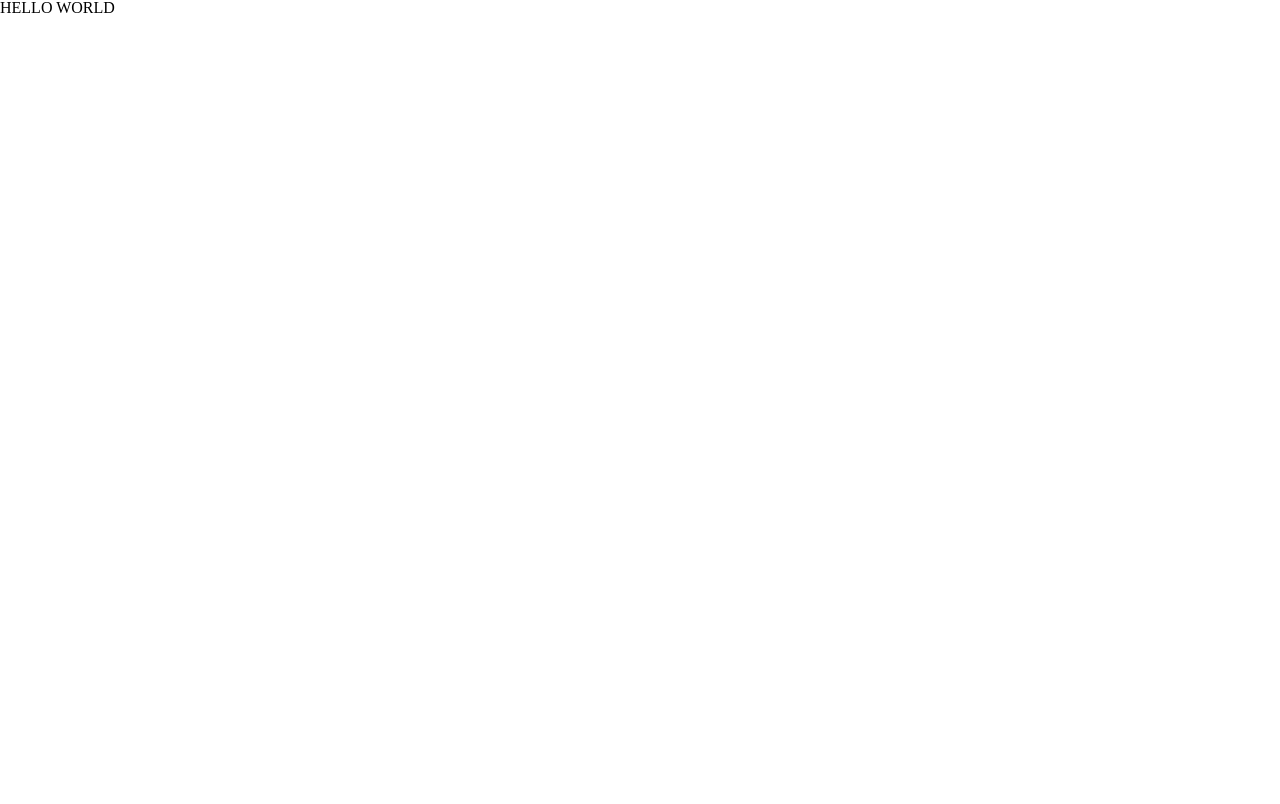
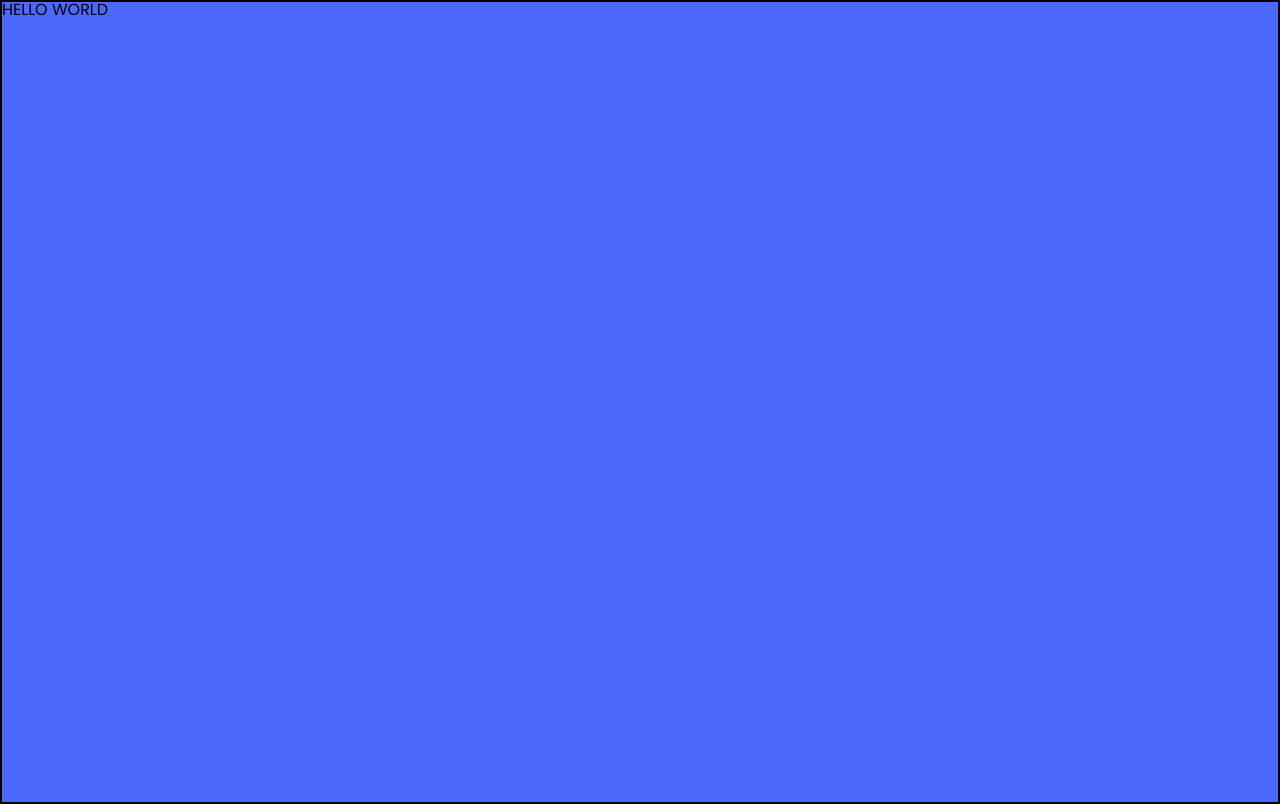
Before and after one commit to polyanetuag/sorteador-de-amigo-secreto-main, a React (Create React App) app: page / in a window 1280 px wide. Built offline with nearby package versions, Linux system fonts and the light colour scheme.

Commit message:
feat: added styles

```diff
--- a/src/index.css
+++ b/src/index.css
@@ -1,5 +1,15 @@
-body {
-  margin: 0;
-  -webkit-font-smoothing: antialiased;
-  -moz-osx-font-smoothing: grayscale;
+html {
+  font-family: 'Poppins', sans-serif;
 }
+
+html {
+  background: #4B69FD;
+  border: 2px solid black;
+  font-family: 'Poppins', sans-serif;
+}
+
+#root {
+  display: flex;
+  flex-direction: column;
+  min-height: 100vh;
+}
```
Also changed, not shown: src/components/Header/styles.css (added, +30 -0 lines).
